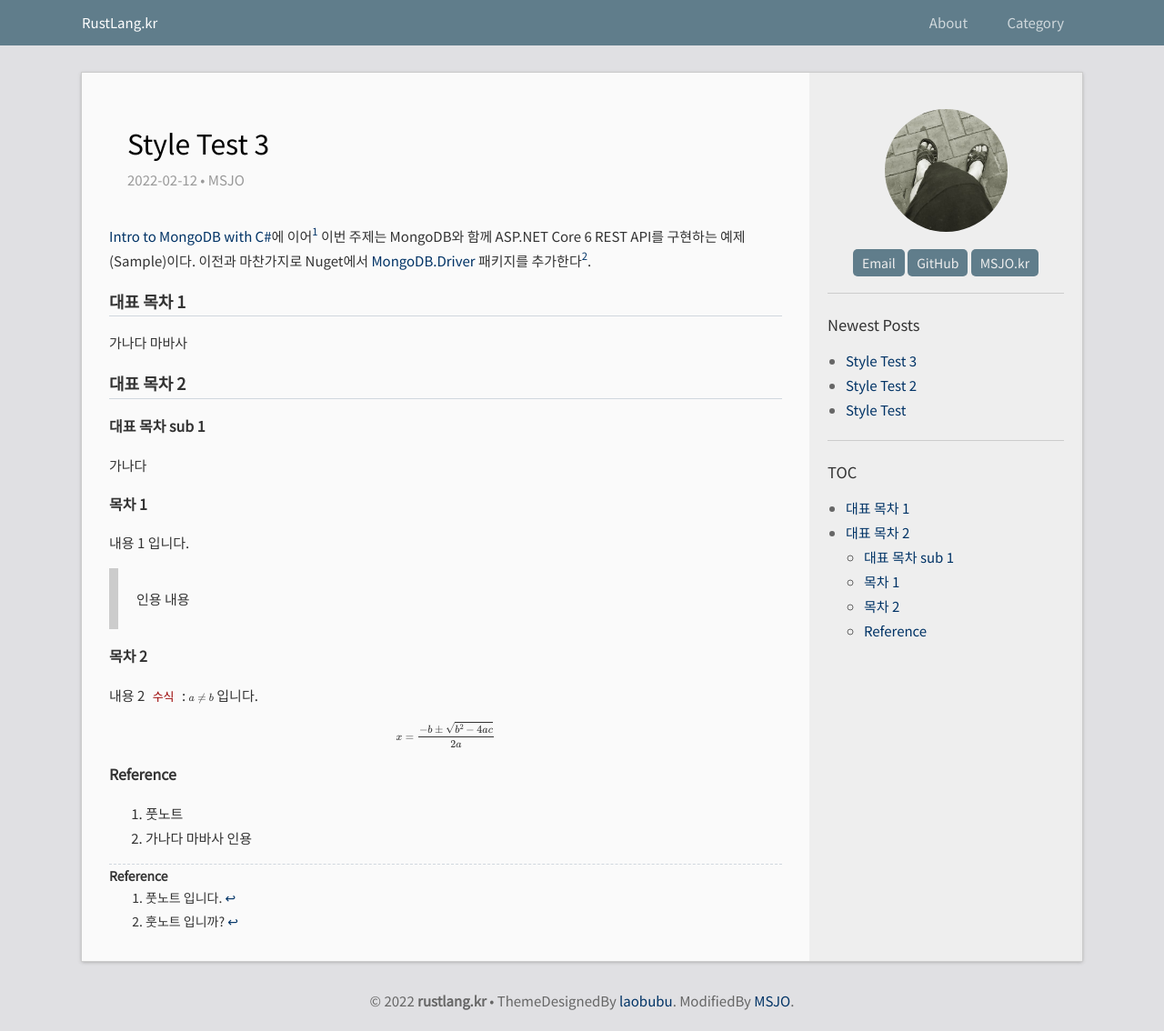
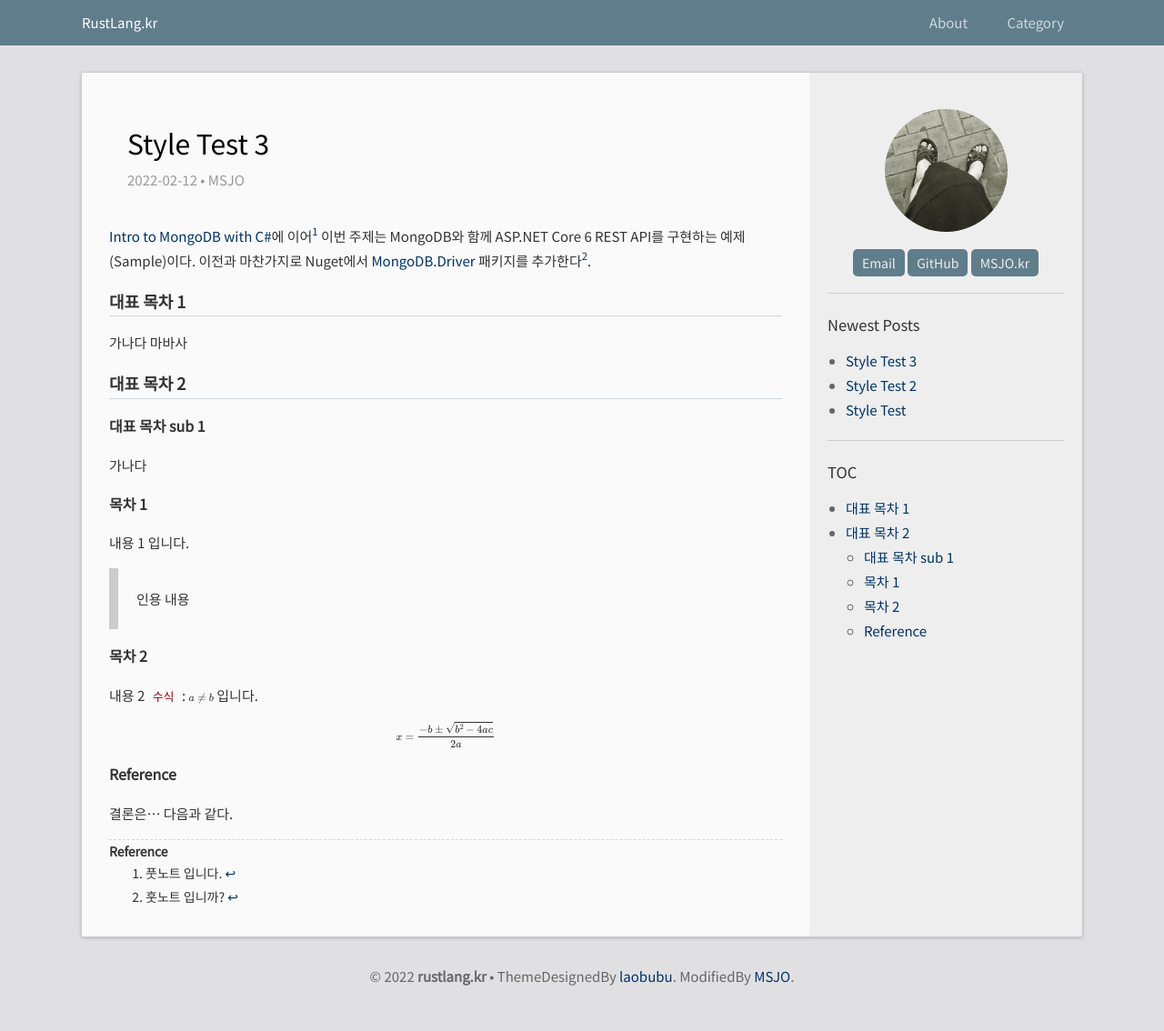
Before and after one commit to DebugJO/rustlang, a Jekyll site: the page built from _posts/2022-02-12-3.md, in a window 1280 px wide. Shown: the whole page at 91% size. Built offline with Jekyll 4.4.1, drawn with Linux system fonts in a browser that asks for light colours; formulas are drawn with MathJax 3; after the commit the page ends 1107 px from its top, so only the background shows below that.

Commit message:
Update 2022-02-12-3.md

```diff
--- a/_posts/2022-02-12-3.md
+++ b/_posts/2022-02-12-3.md
@@ -34,8 +34,7 @@ $$
 
 ###### Reference
 
-1. 풋노트
-2. 가나다 마바사 인용
+결론은... 다음과 같다.
 
 [^1]: 풋노트 입니다.
 [^2]: 훗노트 입니까?
```
